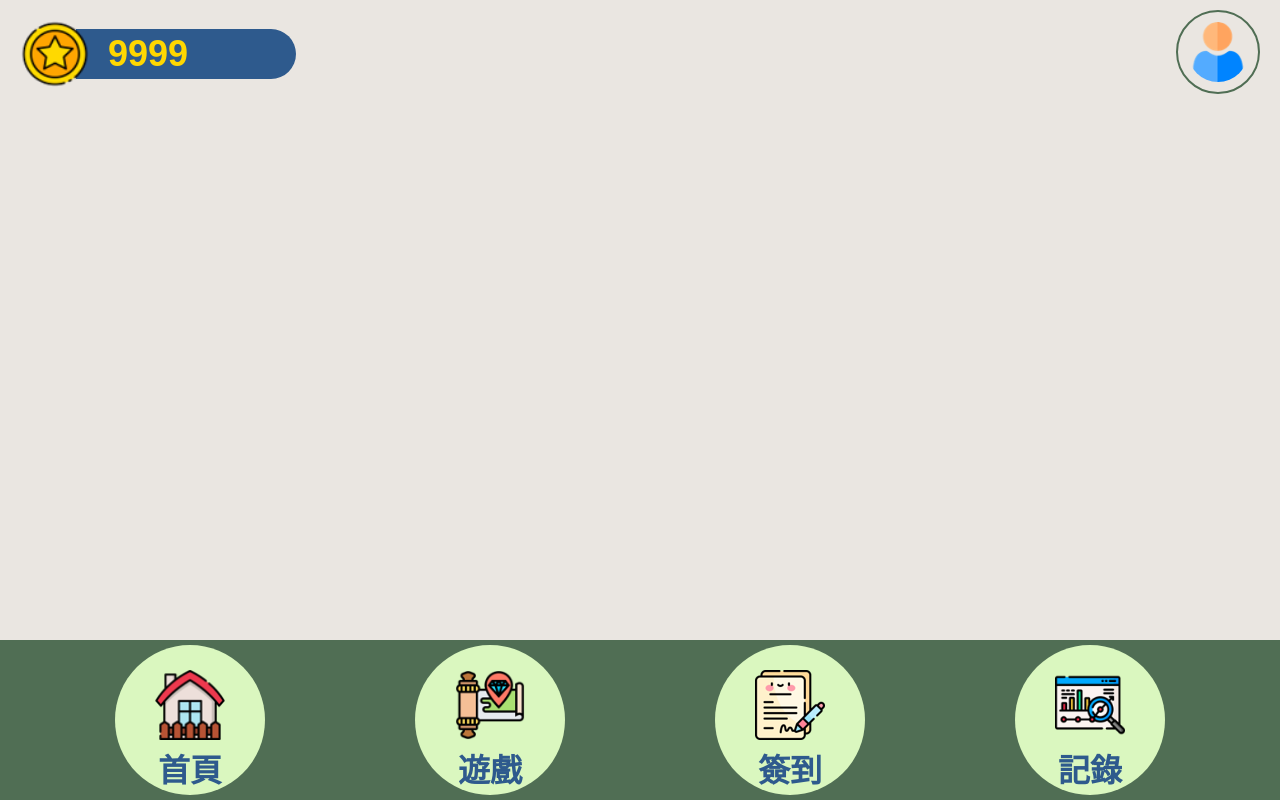
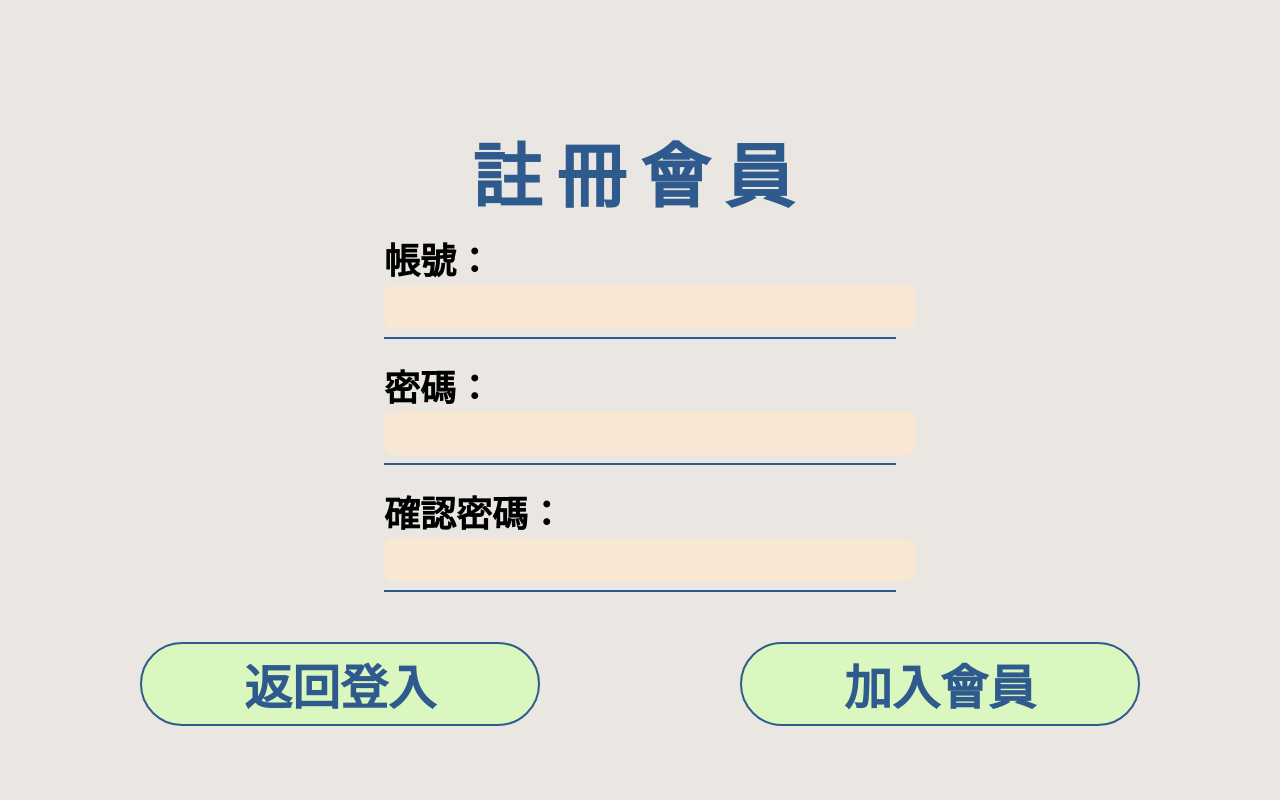
Before and after one commit to Huang0057/Pose_Rehab_Frontend, a React (Create React App) app: page /register in a window 1280 px wide. Built offline with nearby package versions, Linux system fonts and the light colour scheme; what moment-range would draw is missing.

Commit message:
Register Page

```diff
--- a/package.json
+++ b/package.json
@@ -18,6 +18,7 @@
     "react-dom": "^18.3.1",
     "react-router-dom": "^6.23.1",
     "react-scripts": "^5.0.1",
+    "sweetalert2": "^11.15.10",
     "tailwind-merge": "^2.6.0",
     "web-vitals": "^2.1.4"
   },
--- a/src/App.js
+++ b/src/App.js
@@ -10,6 +10,7 @@ import GamesPage from "./pages/Games/Games";
 import CheckinPage from "./pages/CheckIn/CheckIn";
 import DifficultyPage from "./pages/Difficulty/Difficulty";
 import LoginPage from "./pages/Login/Login";
+import RegisterPage from "./pages/Register/Register";
 import RecordsPage from "./pages/Records/Records";
 import GameDescriptionPage from "./pages/GameDescription/GameDescription";
 import Footer from "./components/layout/Footer/Footer";
@@ -20,13 +21,15 @@ import ArmGamePage from "./pages/ArmGame/ArmGame";
 import FootGamePage from "./pages/FootGame/FootGame";
 import EndGamePage from "./pages/EndGame/EndGame";
 
+
 const App = () => {
   const location = useLocation();
-  const isLoginPage =
-    location.pathname === "/login" || location.pathname === "/";
+  const isLoginPage = location.pathname === "/login" || location.pathname === "/";
+  const isRegisterPage = location.pathname === "/register";
+
   return (
     <div>
-      {!isLoginPage && <Header />}
+      {!isLoginPage && !isRegisterPage && <Header />}
       <Routes>
         <Route path="/" element={<LoginPage />} />
         <Route path="/login" element={<LoginPage />} />
@@ -40,9 +43,10 @@ const App = () => {
         <Route path="/footgame" element={<FootGamePage />} />
         <Route path="/armgame" element={<ArmGamePage />} />
         <Route path="/endgame" element={<EndGamePage />} />
+        <Route path="/register" element={<RegisterPage />} />
       </Routes>
       {isLoginPage && <LoginFooter />}
-      {!isLoginPage && <Footer />}
+      {!isLoginPage && !isRegisterPage && <Footer />}
     </div>
   );
 };
--- a/src/components/layout/LoginFooter/LoginFooter.css
+++ b/src/components/layout/LoginFooter/LoginFooter.css
@@ -11,7 +11,7 @@
 }
 
 .login-button,
-.register-button {
+.loginfooter-register-button {
   padding: 0px 80px;
   border: none;
   border-radius: 80px;
@@ -26,13 +26,13 @@
   color: #2e5a8d;
 }
 
-.register-button {
+.loginfooter-register-button {
   font-weight: bold;
   background-color: #daf7bf;
   color: #2e5a8d;
 }
 
 .login-button:hover,
-.register-button:hover {
+.loginfooter-register-button:hover {
   opacity: 0.9;
 }
--- a/src/components/layout/LoginFooter/LoginFooter.js
+++ b/src/components/layout/LoginFooter/LoginFooter.js
@@ -10,7 +10,7 @@ const LoginFooter = () => {
   };
 
   const handleRegisterClick = () => {
-    console.log("Navigate to register page");
+    navigate("/register");
   };
 
   return (
@@ -18,7 +18,7 @@ const LoginFooter = () => {
       <button className="login-button" onClick={handleLoginClick}>
         登入
       </button>
-      <button className="register-button" onClick={handleRegisterClick}>
+      <button className="loginfooter-register-button" onClick={handleRegisterClick}>
         註冊
       </button>
     </div>
--- a/src/pages/Login/Login.css
+++ b/src/pages/Login/Login.css
@@ -10,7 +10,7 @@ body {
   align-items: center;
   justify-content: center;
   height: 60vh;
-  background-color: #f0f0f0; /* 與頁面背景顏色一致 */
+  background-color: #eae6e1; /* 與頁面背景顏色一致 */
   padding: 20px;
   box-sizing: border-box;
 }
@@ -32,14 +32,14 @@ body {
   max-width: 400px;
 }
 
-label {
+.login-label {
   margin-bottom: 15px;
   color: #000000; /* 標籤顏色 */
   font-size: 48px;
   font-weight: bold;
 }
 
-input {
+.login-input  {
   margin-top: 0%;
   padding: 10px;
   border: 0px solid #d0d0d0;
@@ -50,15 +50,15 @@ input {
   height: 5vh;
   background-color: #f8e7d2;
 }
-.input-underline,
-.input-underline-footer {
+.login-input-underline,
+.login-input-underline-footer {
   height: 3px;
   background-color: #2e5a8d;
   width: 100%;
   margin-top: 8px;
 }
 
-.input-footer {
+.login-input-footer {
   position: relative;
   width: 100%;
   margin-bottom: 25px;
--- a/src/pages/Login/Login.js
+++ b/src/pages/Login/Login.js
@@ -6,16 +6,16 @@ const Login = () => {
     <div className="login-container">
       <h1 className="login-h1">歡迎回來！請登入</h1>
       <form className="login-form">
-        <label>
+        <label className="login-label">
           帳號：
-          <input type="text" name="username" />
-          <div className="input-underline"></div>
+          <input type="text" name="username"  className="login-input" />
+          <div className="login-input-underline"></div>
         </label>
-        <label>
+        <label className="login-label">
           密碼：
-          <input type="password" name="password" />
-          <div className="input-footer">
-            <div className="input-underline-footer"></div>
+          <input type="password" name="password"  className="login-input" />
+          <div className="login-input-footer">
+            <div className="login-input-underline-footer"></div>
             <a href="#" className="forgot-password">
               忘記密碼？
             </a>
--- /dev/null
+++ b/src/pages/Register/Register.css
@@ -0,0 +1,131 @@
+body {
+    margin: 0;
+    font-family: Arial, sans-serif;
+    background-color: #eae6e1;
+  }
+
+  .register-container {
+    display: flex;
+    flex-direction: column;
+    align-items: center;
+    justify-content: center;
+    height: 100vh;  /* 改為 100vh 以填滿整個視窗 */
+    background-color: #eae6e1;
+    padding: 20px;
+    box-sizing: border-box;
+  }
+
+  .register-h1 {
+    color: #2e5a8d;
+    font-weight: bold;
+    font-size: 70px;
+    letter-spacing: 0.2em;
+    margin-bottom:10px;
+  }
+
+  .register-form {
+    display: flex;
+    flex-direction: column;
+    align-items: center;
+    width: 100%;
+    max-width: 100%;
+    padding: 0 20px;
+  }
+
+  .register-label {
+    margin-bottom: 20px;
+    color: #000000;
+    font-size: 36px;
+    font-weight: bold;
+    width: 100%;
+  }
+
+  .register-input {
+    margin-top: 0%;
+    padding: 10px;
+    border: 0px solid #d0d0d0;
+    border-radius: 10px;
+    font-size: 32px;
+    width: 140vw;
+    height: 3vh;
+    background-color: #f8e7d2;
+  }
+
+  .input-underline {
+    height: 2px;
+    background-color: #2e5a8d;
+    width: 100%;
+    margin-top: 8px;
+  }
+
+  .error-message {
+    color: #ff4444;
+    font-size: 24px;
+    margin-bottom: 15px;
+    text-align: center;
+    width: 100%;
+    background-color: rgba(255, 68, 68, 0.1);
+    padding: 10px;
+    border-radius: 5px;
+  }
+
+  .register-button-group {
+    display: flex;
+    justify-content: space-between;
+    gap: 200px;
+    width: 80vw;
+    max-width: 1000px;
+    margin-top: 30px;
+  }
+
+  .register-return-button {
+    background-color: #daf7bf;
+    color: #2e5a8d;
+    border: 2px solid #2e5a8d;
+    border-radius: 25rem;
+    padding: 5px 10px;
+    font-size: 48px;
+    font-weight: bold;
+    cursor: pointer;
+    width: 50%;
+    transition: background-color 0.3s;
+  }
+
+  .register-submit-button {
+    background-color: #daf7bf;
+    color: #2e5a8d;
+    border: 2px solid #2e5a8d;
+    border-radius: 25rem;
+    padding: 5px 10px;
+    font-size: 48px;
+    font-weight: bold;
+    cursor: pointer;
+    width: 50%;
+    transition: background-color 0.3s;
+  }
+
+  .register-return-button:hover,
+  .register-submit-button:hover {
+    opacity: 0.9;
+  }
+
+  .register-return-button:active,
+  .register-submit-button:active {
+    transform: scale(0.98);
+  }
+
+  .register-input:focus {
+    outline: none;
+    background-color: #fff3e6;
+  }
+
+
+  .register-form {
+    margin-right: 0;
+  }
+
+
+  .register-label, .register-input, .input-underline {
+    width: 40vw;
+    max-width: 1000px;
+  }
--- /dev/null
+++ b/src/pages/Register/Register.js
@@ -0,0 +1,121 @@
+import React, { useState } from "react";
+import { useNavigate } from "react-router-dom";
+import Swal from 'sweetalert2';
+import "./Register.css";
+
+const Register = () => {
+  const navigate = useNavigate();
+  const [formData, setFormData] = useState({
+    username: "",
+    password: "",
+    confirmPassword: ""
+  });
+  const [error, setError] = useState("");
+
+  const handleChange = (e) => {
+    const { name, value } = e.target;
+    setFormData(prevState => ({
+      ...prevState,
+      [name]: value
+    }));
+  };
+
+  const handleSubmit = async (e) => {
+    e.preventDefault();
+    setError("");
+
+    // 確認密碼驗證
+    if (formData.password !== formData.confirmPassword) {
+      setError("密碼與確認密碼不符");
+      return;
+    }
+
+    try {
+      const response = await fetch("http://localhost:8000/api/users/register", {
+        method: "POST",
+        headers: {
+          "Content-Type": "application/json",
+        },
+        body: JSON.stringify({
+          username: formData.username,
+          password: formData.password,
+        }),
+      });
+
+      const data = await response.json();
+
+      if (!response.ok) {
+        throw new Error(data.detail || "註冊失敗");
+      }
+
+      await Swal.fire({
+        icon: 'success',
+        title: '註冊成功！',
+        text: '即將跳轉到登入頁面...',
+        timer: 1500,  // 1.5秒後自動關閉
+        showConfirmButton: false
+      });
+
+      // 註冊成功，導向登入頁面
+      navigate("/login");
+    } catch (err) {
+      setError(err.message);
+    }
+  };
+
+  return (
+    <div className="register-container">
+      <h1 className="register-h1">註冊會員</h1>
+      <form className="register-form" onSubmit={handleSubmit}>
+        {error && <div className="error-message">{error}</div>}
+        <label className="register-label">
+          帳號：
+          <input
+            type="text"
+            name="username"
+            className="register-input"
+            value={formData.username}
+            onChange={handleChange}
+          />
+          <div className="input-underline"></div>
+        </label>
+        <label className="register-label">
+          密碼：
+          <input
+            type="password"
+            name="password"
+            className="register-input"
+            value={formData.password}
+            onChange={handleChange}
+          />
+          <div className="input-underline"></div>
+        </label>
+        <label className="register-label">
+          確認密碼：
+          <input
+            type="password"
+            name="confirmPassword"
+            className="register-input"
+            value={formData.confirmPassword}
+            onChange={handleChange}
+          />
+          <div className="input-underline"></div>
+        </label>
+        <div className="register-button-group">
+          <button
+            type="button"
+            className="register-return-button"
+            onClick={() => navigate("/login")}
+          >
+            返回登入
+          </button>
+          <button type="submit" className="register-submit-button">
+            加入會員
+          </button>
+        </div>
+      </form>
+    </div>
+  );
+};
+
+export default Register;
```
Also changed, not shown: 1 other file (tests, documents, lock files or other folders).
